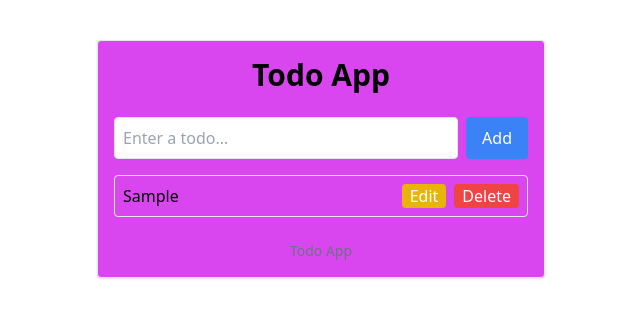
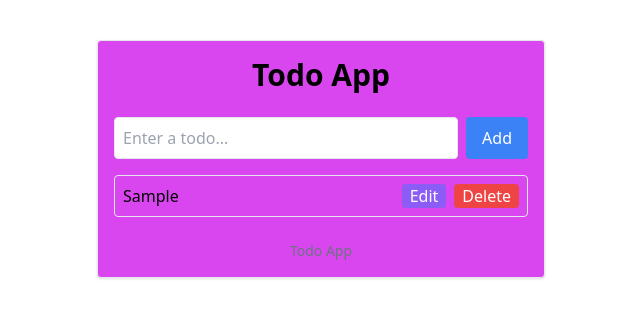
Before and after one commit to paulsunny90/react-todo-app, a React (Vite) app: page / in a window 1280 px wide. Both pictures are taken after typing "Sample" into the empty fields and a click on the button "Add". Shown: the top 318 px of the page, without its empty margins (319-959 px from the left). Built offline with nearby package versions, Linux system fonts and the light colour scheme.

Commit message:
crated todo

```diff
--- a/src/App.jsx
+++ b/src/App.jsx
@@ -5,12 +5,13 @@ import Footer from "./uifolders/footer";
 
 const App = () => {
   return (
-    <div className="max-w-md mx-auto mt-10 p-4 border rounded shadow bg-fuchsia-500">
+      <div className="max-w-md mx-auto mt-10 p-4 border rounded shadow bg-fuchsia-500">
       <Header />
       <TodoForm />
       <TodoList />
       <Footer />
     </div>
+
   );
 };
 
--- a/src/uifolders/todoitems.jsx
+++ b/src/uifolders/todoitems.jsx
@@ -35,7 +35,7 @@ const TodoItem = ({ todo }) => {
         ) : (
           <button
             onClick={() => setIsEditing(true)}
-            className="bg-yellow-500 text-white px-2 rounded"
+            className="bg-violet-500 text-white px-2 rounded"
           >
             Edit
           </button>
```
